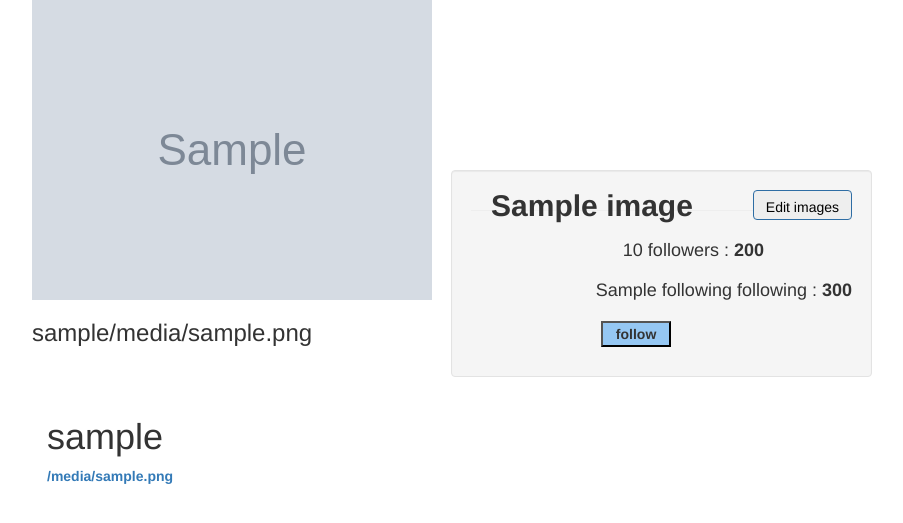
After one commit to umurangamirwa/instagram, a Django app: template online_media/templates/media/images.html in a window 1280 px wide. The commit adds this page. Shown: the top 523 px of the page, without its empty margins (38-941 px from the left). Run offline with Django 3.2, Linux system fonts and the light colour scheme; the template is opened without the code that fills it: most values are stand-ins (such as "Sample title", 1, 10 or a date in 2020); grey boxes marked "Sample" are stand-in pictures; some libraries are stand-ins or nearby versions.

Commit message:
add images

```diff
--- /dev/null
+++ b/online_media/templates/media/images.html
@@ -0,0 +1,52 @@
+
+{% extends "base.html" %}
+{% block content %}
+{{block.super}}
+
+<title>{{image_id.username}}</title>
+<div class="container">
+<div class="row">
+<div class="col-md-12">
+    {%for image in image%}
+<!-- <img src={{image.profile_pic.url}} style="width: 300px; height: 300px; border-radius: 50%; margin-top: 100px;margin-left: 100px "> -->
+<div class="well" style="float: right; margin-top: 170px; margin-right: 300px">
+<div class="">
+<h5 style="float: left; margin-left: 20px; font-size: 30px; font-weight: bold; margin-top: -1px">
+    {{image.image_name}}</h5>
+<i class="fa fa-gear" style="font-size:24px; float: right;  margin-left: 30px"></i>
+<a href="{% url 'upload_images'%}"><button class="btn btn-primary" style="background-color: #EEEEEE; color: black; float: right; margin-left: 30px; height: 30px">Edit images</button></a>
+</div>
+
+<hr>
+<div class="profile">
+<div><h4 style="float: left; margin-left: -70px">{{image_id.followers}} followers : <strong>200</h4></stong></h4></div>
+<div><h4 style="float: right;">{{image_id.following }} following : <strong>300</h4></stong></h4></div>
+<button style="margin-left: 130px; background-color:rgb(149, 199, 243); width: 70px; margin-top: 10px">follow</button>
+</div>
+
+
+<ul>
+</div>
+
+<img src="{{image.image.url}}" class="img-responsive" alt="">
+</ul>
+<h3>{{image_id.username}}{{image_id.image_caption}}</h3>
+
+{%endfor%}
+<div class="col-md-6">
+<h1>{{image_id.username}}</h1>
+<a href="{{image_id.url}}" class="profile-link">{{image_id.url}}</a></div>
+</div>
+<div class="profile-images row">
+
+
+
+
+</div>
+</div>
+
+
+
+</div>
+</div>
+{% endblock %}
--- a/online_media/templates/navbar.html
+++ b/online_media/templates/navbar.html
@@ -12,7 +12,7 @@
 
 <body>
     <div class="jumbstron">
-    <nav class="navbar navbar-default navbar-fixed-top " style="background-color:rgb(168, 228, 150); border:rgb(168, 228, 150); padding:20px;">
+    <nav class=" " style="background-color:rgb(168, 228, 150); border:rgb(168, 228, 150); padding:20px;">
         <div class="container-fluid">
             <div class="col-xs-12 col-sm-12 col-md-3 col-lg-3 col-xl-3">
                 <a href="{% url 'timeline' %}">
@@ -84,7 +84,3 @@
 </body>
 
 </html>
-
-
-
-<!--  -->improve conv,keep time,provide secure way.
```
Also changed, not shown: online_media/templates/media/upload_images.html (added, +33 -0 lines), online_media/templates/profile.html (+0 -31 lines), media/profile/cult2_xZKMU1V.jpg (added), media/profile/flwr2_9FP7io2.jpeg (added).
